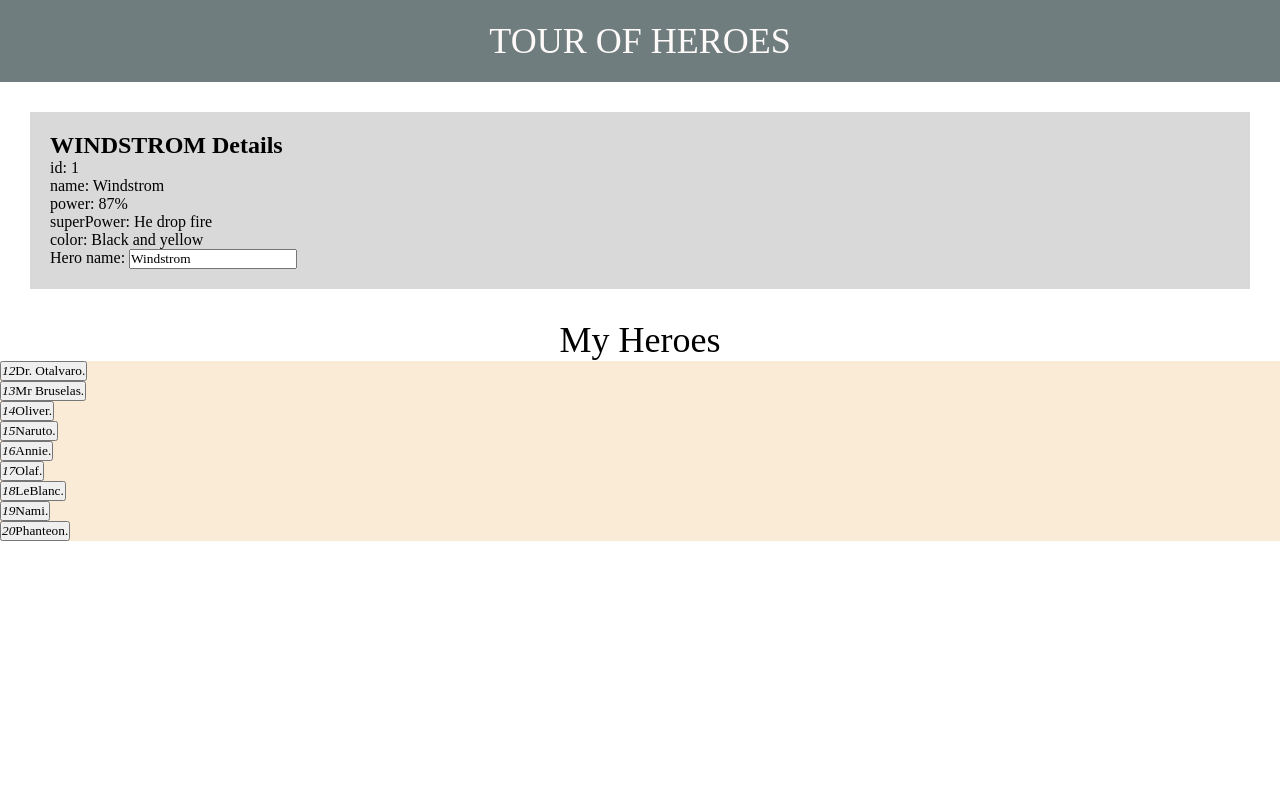
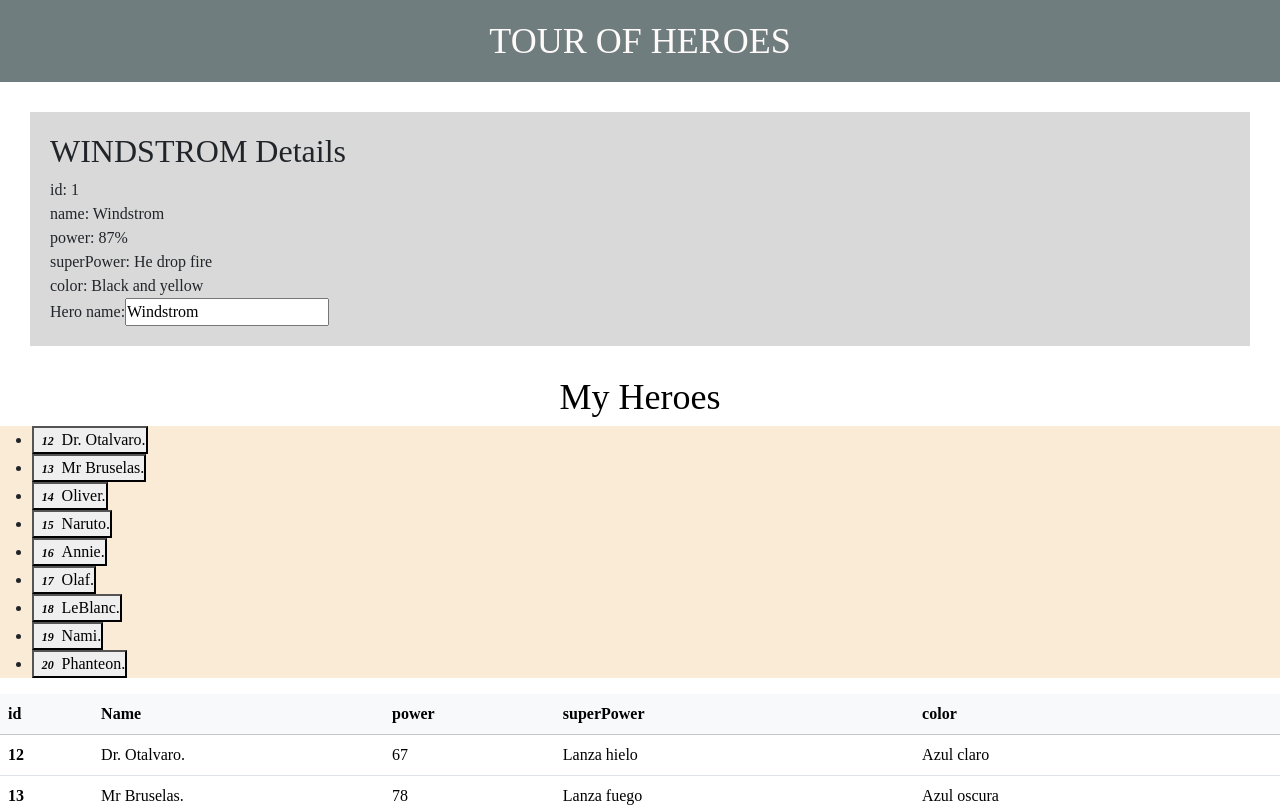
Before and after one commit to SantiagoUrbano/Tour-Of-Heroes, an Angular app: page / in a window 1280 px wide. Shown: the top 807 px of the page. Built offline with nearby package versions, Linux system fonts and the light colour scheme; a web font is replaced by a local one.

Commit message:
Agregación de la tabla con los datos requeridos

```diff
--- a/angular.json
+++ b/angular.json
@@ -25,6 +25,7 @@
               "src/assets"
             ],
             "styles": [
+              "node_modules/bootstrap/dist/css/bootstrap.min.css",
               "src/styles.css"
             ],
             "scripts": []
--- a/package.json
+++ b/package.json
@@ -18,6 +18,7 @@
     "@angular/platform-browser": "^15.2.0",
     "@angular/platform-browser-dynamic": "^15.2.0",
     "@angular/router": "^15.2.0",
+    "bootstrap": "^5.3.1",
     "rxjs": "~7.8.0",
     "tslib": "^2.3.0",
     "zone.js": "~0.12.0"
--- a/src/app/heroes/heroes.component.html
+++ b/src/app/heroes/heroes.component.html
@@ -23,3 +23,29 @@
     </button>
     </li>
 </ul>
+
+<!-- Tabla -->
+
+<table class="table">
+<thead>
+
+    <tr>
+        <th class="table-light" scope="col">id</th>
+        <th class="table-light" scope="col">Name</th>
+        <th class="table-light" scope="col">power</th>
+        <th class="table-light" scope="col">superPower</th>
+        <th class="table-light" scope="col">color</th>
+    </tr>
+
+</thead>
+
+<tbody *ngFor="let hero of heroes">
+    <tr>
+        <th scope="row">{{ hero.id }}</th>
+        <td>{{ hero.name }}</td>
+        <td>{{ hero.power }}</td>
+        <td>{{ hero.superPower }}</td>
+        <td>{{ hero.color }}</td>
+    </tr>
+</tbody>
+</table>
```
Also changed, not shown: 1 other file (tests, documents, lock files or other folders).
